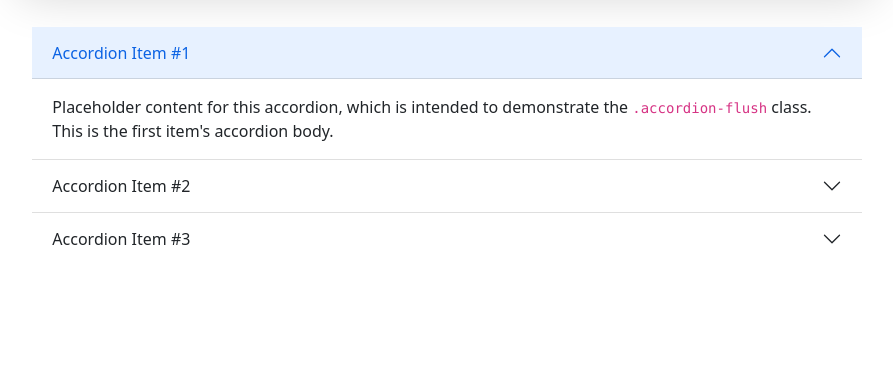
After one commit to programmersA4/HMM, a Flask app: page /sample in a window 1280 px wide, after a click on "Accordion Item #1". The commit adds this page. Shown: the part 433-800 px from the top of the page, without its empty margins (193-1086 px from the left). Run offline with Flask 2, Linux system fonts and the light colour scheme; parts of the project's set-up code (start-up, migrations or seed data) failed here and were passed over; some libraries are stand-ins or nearby versions.

Commit message:
change webpage layout

```diff
--- /dev/null
+++ b/Template/index.html
@@ -0,0 +1,112 @@
+<!DOCTYPE html>
+<html lang="en" dir="ltr">
+  <head>
+    <meta charset="utf-8">
+    <title>HMM: 습관인증 서비스</title>
+    <link href="https://cdn.jsdelivr.net/npm/bootstrap@5.1.1/dist/css/bootstrap.min.css" rel="stylesheet" integrity="sha384-F3w7mX95PdgyTmZZMECAngseQB83DfGTowi0iMjiWaeVhAn4FJkqJByhZMI3AhiU" crossorigin="anonymous">
+  </head>
+  <body>
+    <div>
+
+    </div>
+
+
+    <div class="container col-md-8 shadow-lg mb-5 bg-body rounded">
+      <div class="row">
+        <div class="card col rounded-3">
+          <img src="../static/images/diet_640x640.jpg" class="card-img-top img-thumbnail rounded-3" alt="diet">
+          <div class="card-body">
+            <h5 class="card-title">Card title</h5>
+            <p class="card-text">Some quick example text to build on the card title and make up the bulk of the card's content.</p>
+            <a href="#" class="btn btn-primary" data-bs-toggle="modal" data-bs-target="#exampleModal">Go somewhere</a>
+          </div>
+        </div>
+        <div class="card col">
+          <img src="../static/images/pet_640x640.jpg" class="card-img-top img-thumbnail" alt="diet">
+          <div class="card-body">
+            <h5 class="card-title">Card title</h5>
+            <p class="card-text">Some quick example text to build on the card title and make up the bulk of the card's content.</p>
+            <a href="#" class="btn btn-primary">Go somewhere</a>
+          </div>
+        </div>
+        <div class="card col">
+          <img src="../static/images/workout1_640x640.jpg" class="card-img-top img-thumbnail" alt="diet">
+          <div class="card-body">
+            <h5 class="card-title">Card title</h5>
+            <p class="card-text">Some quick example text to build on the card title and make up the bulk of the card's content.</p>
+            <a href="#" class="btn btn-primary">Go somewhere</a>
+          </div>
+        </div>
+      </div>
+    </div>
+
+    <div class="container col-md-8 accordion accordion-flush" id="accordionFlushExample">
+      <div class="accordion-item">
+        <h2 class="accordion-header" id="flush-headingOne">
+          <button class="accordion-button collapsed" type="button" data-bs-toggle="collapse" data-bs-target="#flush-collapseOne" aria-expanded="false" aria-controls="flush-collapseOne">
+            Accordion Item #1
+          </button>
+        </h2>
+        <div id="flush-collapseOne" class="accordion-collapse collapse" aria-labelledby="flush-headingOne" data-bs-parent="#accordionFlushExample">
+          <div class="accordion-body">Placeholder content for this accordion, which is intended to demonstrate the <code>.accordion-flush</code> class. This is the first item's accordion body.</div>
+        </div>
+      </div>
+      <div class="accordion-item">
+        <h2 class="accordion-header" id="flush-headingTwo">
+          <button class="accordion-button collapsed" type="button" data-bs-toggle="collapse" data-bs-target="#flush-collapseTwo" aria-expanded="false" aria-controls="flush-collapseTwo">
+            Accordion Item #2
+          </button>
+        </h2>
+        <div id="flush-collapseTwo" class="accordion-collapse collapse" aria-labelledby="flush-headingTwo" data-bs-parent="#accordionFlushExample">
+          <div class="accordion-body">Placeholder content for this accordion, which is intended to demonstrate the <code>.accordion-flush</code> class. This is the second item's accordion body. Let's imagine this being filled with some actual content.</div>
+        </div>
+      </div>
+      <div class="accordion-item">
+        <h2 class="accordion-header" id="flush-headingThree">
+          <button class="accordion-button collapsed" type="button" data-bs-toggle="collapse" data-bs-target="#flush-collapseThree" aria-expanded="false" aria-controls="flush-collapseThree">
+            Accordion Item #3
+          </button>
+        </h2>
+        <div id="flush-collapseThree" class="accordion-collapse collapse" aria-labelledby="flush-headingThree" data-bs-parent="#accordionFlushExample">
+          <div class="accordion-body">Placeholder content for this accordion, which is intended to demonstrate the <code>.accordion-flush</code> class. This is the third item's accordion body. Nothing more exciting happening here in terms of content, but just filling up the space to make it look, at least at first glance, a bit more representative of how this would look in a real-world application.</div>
+        </div>
+      </div>
+    </div>
+<!--
+    <div class="card w-25 p-3">
+      <img src="../static/images/diet_640x640.jpg" class="card-img-top" alt="diet">
+      <div class="card-body">
+        <h5 class="card-title">Card title</h5>
+        <p class="card-text">Some quick example text to build on the card title and make up the bulk of the card's content.</p>
+        <a href="#" class="btn btn-primary">Go somewhere</a>
+      </div>
+    </div>
+    <div class="card w-25 p-3">
+      <img src="../static/images/pet_640x640.jpg" class="card-img-top" alt="diet">
+      <div class="card-body">
+        <h5 class="card-title">Card title</h5>
+        <p class="card-text">Some quick example text to build on the card title and make up the bulk of the card's content.</p>
+        <a href="#" class="btn btn-primary">Go somewhere</a>
+      </div>
+    </div> -->
+    <div class="modal fade" id="exampleModal" tabindex="-1" aria-labelledby="exampleModalLabel" aria-hidden="true">
+      <div class="modal-dialog">
+        <div class="modal-content">
+          <div class="modal-header">
+            <h5 class="modal-title" id="exampleModalLabel">Modal title</h5>
+            <button type="button" class="btn-close" data-bs-dismiss="modal" aria-label="Close"></button>
+          </div>
+          <div class="modal-body">
+            ...
+          </div>
+          <div class="modal-footer">
+            <button type="button" class="btn btn-secondary" data-bs-dismiss="modal">Close</button>
+            <button type="button" class="btn btn-primary">Save changes</button>
+          </div>
+        </div>
+      </div>
+    </div>
+
+  <script <script src="https://cdn.jsdelivr.net/npm/bootstrap@5.1.1/dist/js/bootstrap.bundle.min.js" integrity="sha384-/bQdsTh/da6pkI1MST/rWKFNjaCP5gBSY4sEBT38Q/9RBh9AH40zEOg7Hlq2THRZ" crossorigin="anonymous"></script>
+  </body>
+</html>
--- a/Template/main_page.html
+++ b/Template/main_page.html
@@ -22,6 +22,7 @@
     <title>getUserMedia</title>
 
     <!-- <link rel="icon" sizes="192x192" href="../../../images/webrtc-icon-192x192.png"> -->
+    <link rel="icon" sizes="192x192" href="../static/images/meow_yes.png">
     <!-- <link href="//fonts.googleapis.com/css?family=Roboto:300,400,500,700" rel="stylesheet" type="text/css"> -->
     <!-- <link rel="stylesheet" href="../../../css/main.css"> -->
 
--- a/app.py
+++ b/app.py
@@ -1,15 +1,19 @@
 from flask import Flask, json, render_template, url_for, request, redirect, jsonify, make_response
 from flask_bootstrap import Bootstrap
 from flask_cors import CORS, cross_origin
+import torch
+
 
 import service
 from preprocess import preprocess, predict
-
+from pred import get_pred
 
 
 app = Flask(__name__, template_folder='Template')
 cors = CORS(app)
 Bootstrap(app)
+
+model = torch.hub.load('JJ-HH/yolov5', 'yolov5x')
 
 """
 Routes
@@ -22,12 +26,14 @@ def index():
 @app.route('/capture_img', methods=['POST'])
 def capture_img():
     msg, im_file = service.save_img(request.form["img"])
-    print(msg, im_file)
-    rib = preprocess(im_file[2:])
-    res = predict(rib)
-    print(res)
-    # return make_response(*res)
-    return make_response({'result': res})
+    # rib = preprocess(im_file[2:])
+    # res = predict(rib)
+    # print(res)
+    print(msg, im_file[2:])
+    res = model(im_file[2:])
+    l = get_pred(res)
+    print(l)
+    return make_response({'result': l})
 
 @app.route('/sample', methods=['GET'])
 def sample_api_response():
```
Also changed, not shown: pred.py (added, +19 -0 lines).
